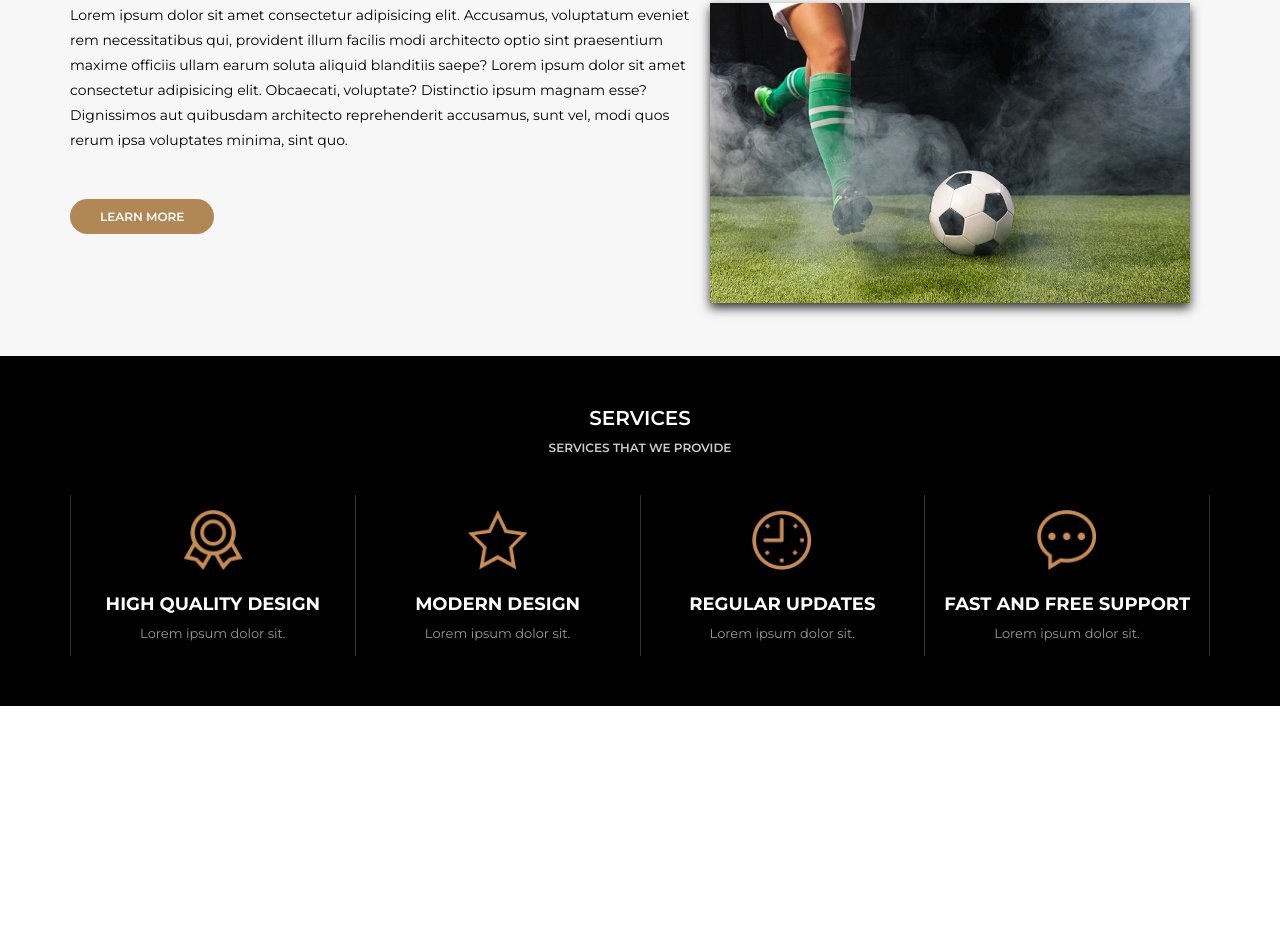
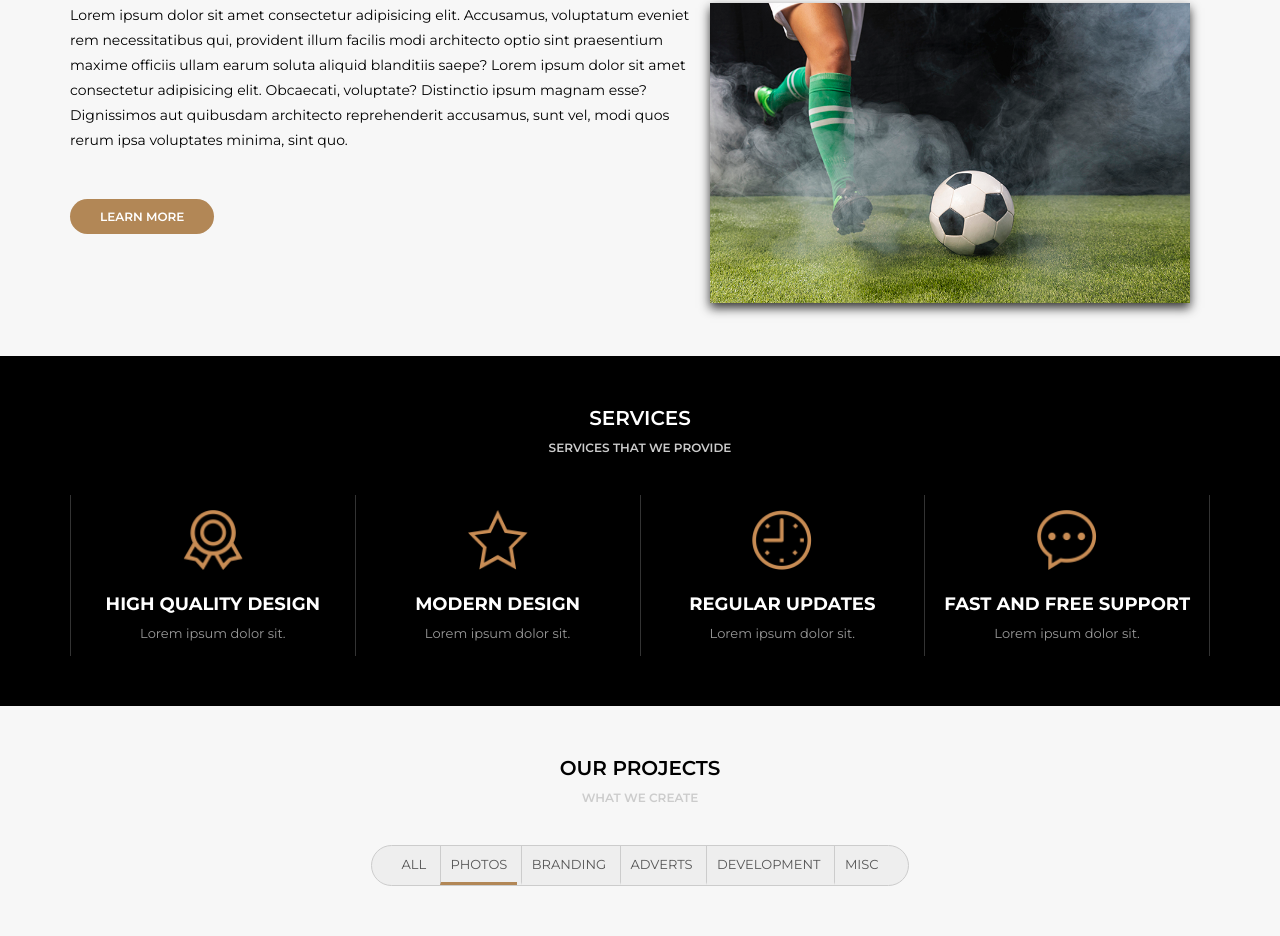
Before and after one commit to jorgearagao/projeto-awax, a plain HTML site: page index.html in a window 1280 px wide. Shown: the part 936-1872 px from the top of the page. Before the commit the page ends 1642 px from the top, so only its background shows below. Drawn offline with Linux system fonts and the light colour scheme.

Commit message:
Criação da section projects e do menu de filtro dela

```diff
--- a/assets/css/style.css
+++ b/assets/css/style.css
@@ -254,3 +254,42 @@ header {
     font-size: 13px;
     color: #999;
 }
+
+.section-projects {
+    display: flex;
+    flex-direction: column;
+    align-items: center;
+}
+
+.section-projects--filters {
+    border: 1px solid #CCC;
+    border-radius: 30px;
+    background-color: #eee;
+    display: inline-block;
+    padding: 0px 20px;
+}
+
+.section-projects--filters ul,
+.section-projects--filters li {
+    list-style: none;
+}
+
+.section-projects--filters li {
+    display: inline-block;
+    padding: 10px;
+    text-transform: uppercase;
+    font-size: 13px;
+    border-left: 1px solid #CCC;
+    color: #555;
+    border-bottom: 3px solid #eee;
+    cursor: pointer;
+}
+
+.section-projects--filters li:hover,
+.section-projects--filters li.active {
+    border-bottom: 3px solid #B28756;
+}
+
+.section-projects--filters li:first-child {
+    border-left: 0px;
+}
--- a/index.html
+++ b/index.html
@@ -114,6 +114,25 @@
             </div>
             </div>
         </section>
+
+        <section class="default light">
+            <div class="section-title">Our Projects</div>
+            <div class="section-desc">What we create</div>
+            <div class="section-body">
+                <div class="section-projects">
+                    <div class="section-projects--filters">
+                        <ul>
+                            <li>All</li>
+                            <li class="active">Photos</li>
+                            <li>Branding</li>
+                            <li>Adverts</li>
+                            <li>Development</li>
+                            <li>Misc</li>
+                        </ul>
+                    </div>
+                </div>
+        </section>
+
     </main>
 
     <footer></footer>
```
